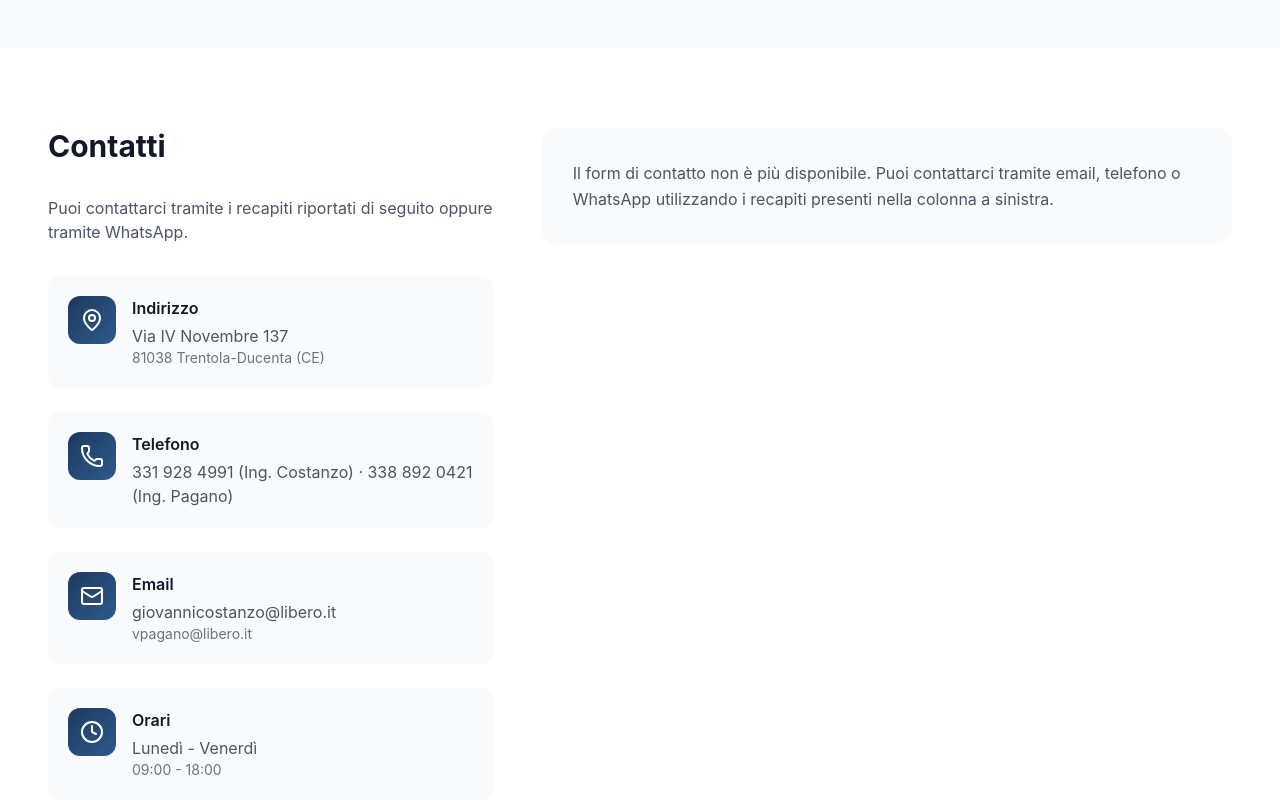
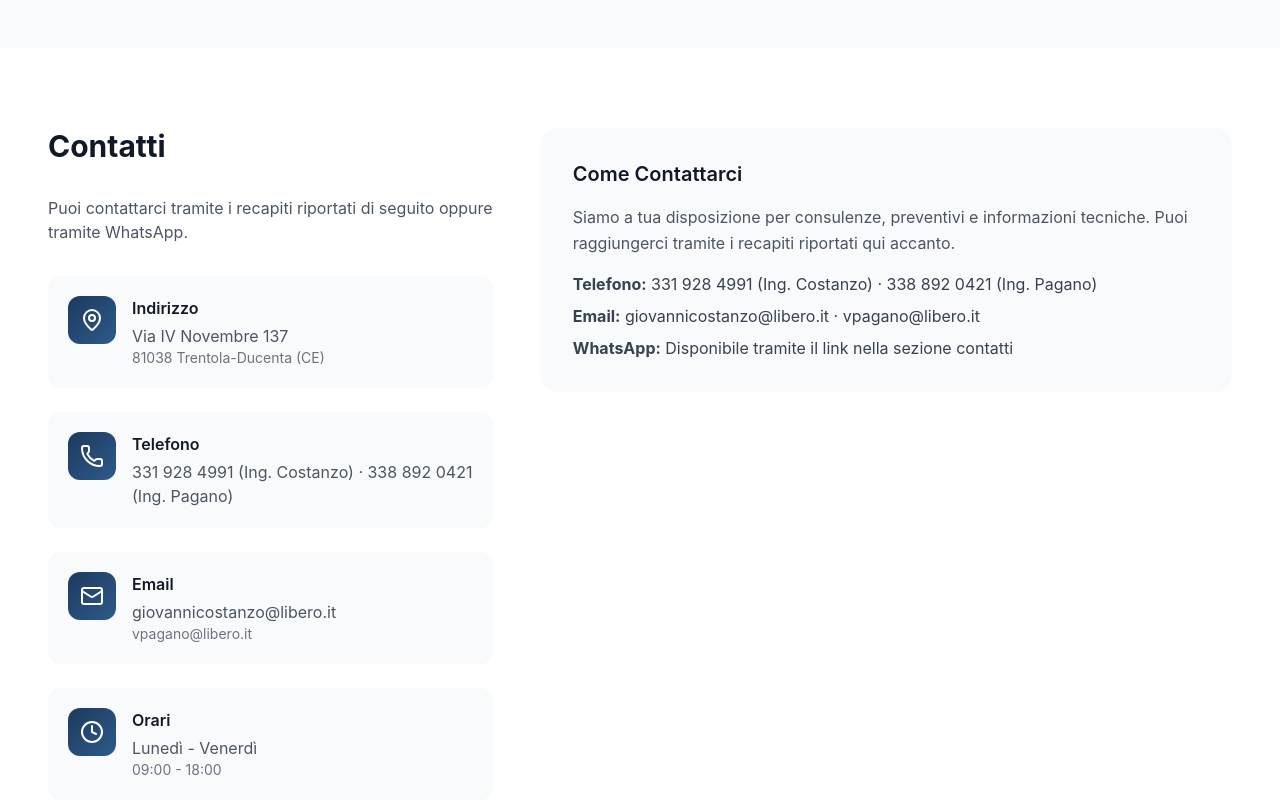
Before and after one commit to paganoingvincenzo/studio-website, a React (Vite) app in the folder app/: page / in a window 1280 px wide. Shown: the part 5040-5840 px from the top of the page. Built offline with nearby package versions, Linux system fonts and the light colour scheme.

Commit message:
Update Contact.tsx

```diff
--- a/app/src/sections/Contact.tsx
+++ b/app/src/sections/Contact.tsx
@@ -123,11 +123,24 @@ export default function Contact() {
 
           {/* COLONNA DESTRA (senza form) */}
           <div className="lg:col-span-3">
-            <div className="bg-gray-50 p-8 rounded-2xl">
+            <div className="bg-gray-50 p-8 rounded-2xl space-y-4">
+              <h3 className="text-xl font-semibold text-gray-900">Come Contattarci</h3>
               <p className="text-gray-600 leading-relaxed">
-                Il form di contatto non è più disponibile.
-                Puoi contattarci tramite email, telefono o WhatsApp utilizzando i recapiti presenti nella colonna a sinistra.
+                Siamo a tua disposizione per consulenze, preventivi e informazioni tecniche.
+                Puoi raggiungerci tramite i recapiti riportati qui accanto.
               </p>
+
+              <ul className="text-gray-700 space-y-2">
+                <li>
+                  <strong>Telefono:</strong> 331 928 4991 (Ing. Costanzo) · 338 892 0421 (Ing. Pagano)
+                </li>
+                <li>
+                  <strong>Email:</strong> giovannicostanzo@libero.it · vpagano@libero.it
+                </li>
+                <li>
+                  <strong>WhatsApp:</strong> Disponibile tramite il link nella sezione contatti
+                </li>
+              </ul>
             </div>
           </div>
 
```
